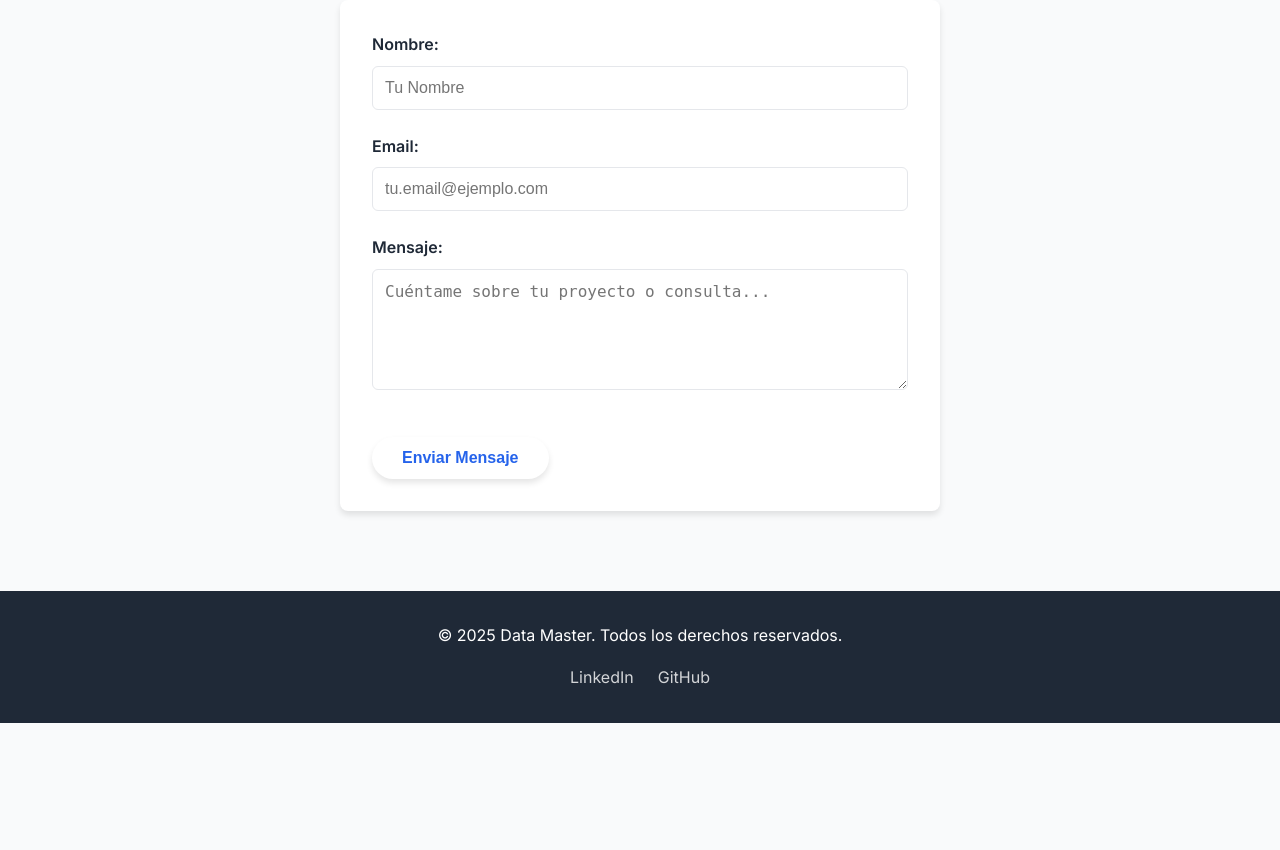
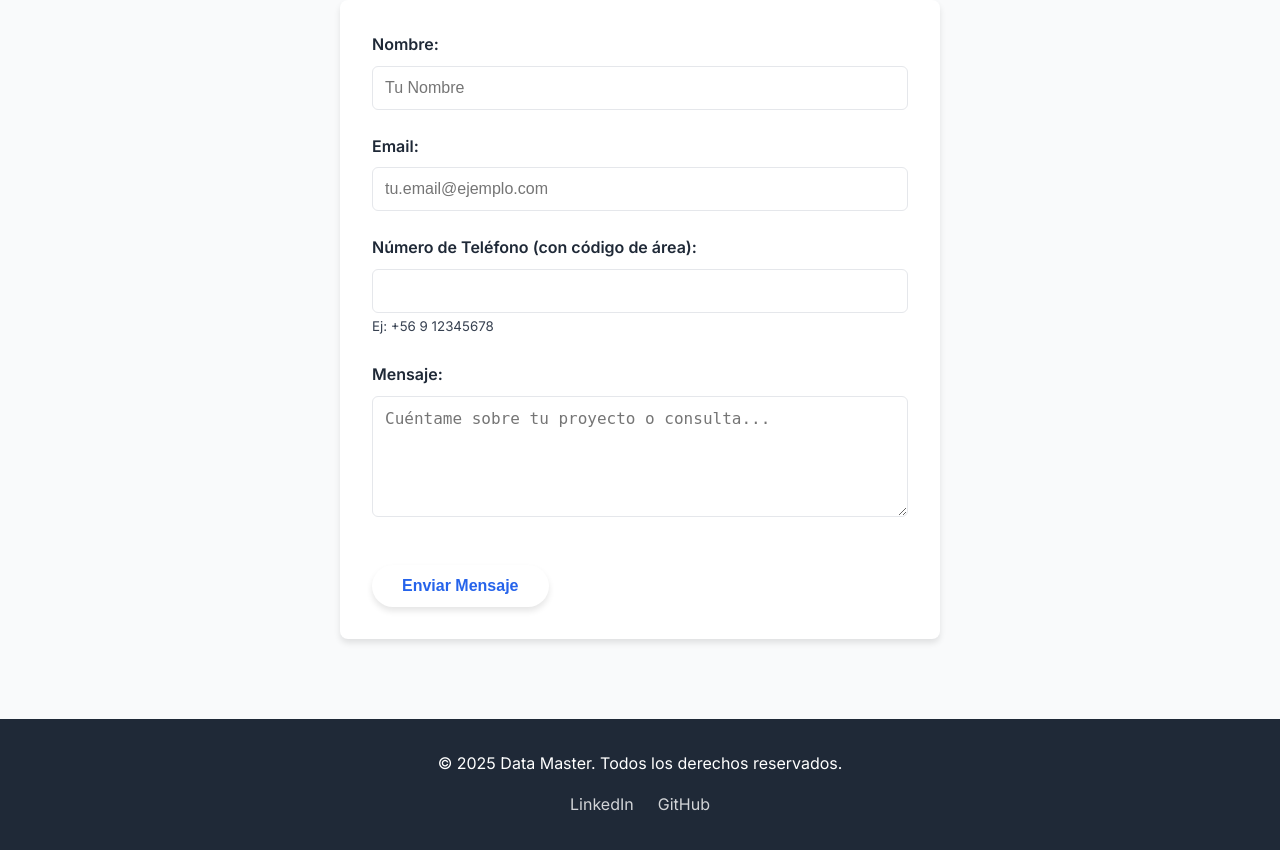
Before and after one commit to Martin123451/portafolio-data-science, a Flask app: page / in a window 1280 px wide. Shown: the part 4026-4876 px from the top of the page. Before the commit the page ends 4749 px from the top, so only its background shows below. Run offline with Flask 3, Linux system fonts and the light colour scheme.

Commit message:
feat: Add phone number field to contact form

```diff
--- a/app.py
+++ b/app.py
@@ -35,6 +35,7 @@ class ContactMessage(db.Model):
     id = db.Column(db.Integer, primary_key=True)
     name = db.Column(db.String(100), nullable=False)
     email = db.Column(db.String(120), nullable=False)
+    phone_number = db.Column(db.String(50), nullable=True) # Nuevo campo para el teléfono
     message = db.Column(db.Text, nullable=False)
     date_sent = db.Column(db.DateTime, default=datetime.utcnow)
 
@@ -59,9 +60,15 @@ def contact():
     if request.method == 'POST':
         name = request.form['name']
         email = request.form['email']
+        phone_number = request.form.get('phone_number') # Usamos .get() por si el campo no se envía o es opcional
         message = request.form['message']
 
-        new_message = ContactMessage(name=name, email=email, message=message)
+        new_message = ContactMessage(
+            name=name,
+            email=email,
+            phone_number=phone_number, # ¡Asegúrate de añadir esto!
+            message=message
+        )
         try:
             db.session.add(new_message)
             db.session.commit()
--- a/templates/index.html
+++ b/templates/index.html
@@ -150,6 +150,11 @@
                     <input type="email" id="email" name="email" placeholder="tu.email@ejemplo.com" required>
                 </div>
                 <div class="form-group">
+                    <label for="phone">Número de Teléfono (con código de área):</label>
+                    <input type="tel" id="phone" name="phone_number" pattern="[0-9+() -]*">
+                    <small>Ej: +56 9 12345678</small>
+                </div>
+                <div class="form-group">
                     <label for="message">Mensaje:</label>
                     <textarea id="message" name="message" rows="5" placeholder="Cuéntame sobre tu proyecto o consulta..." required></textarea>
                 </div>
```
Also changed, not shown: populate_db.py (+8 -8 lines), site.db.
